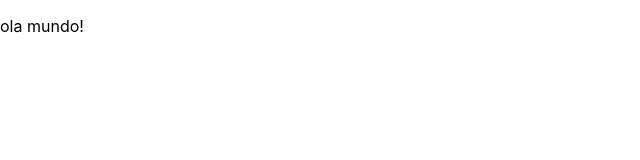
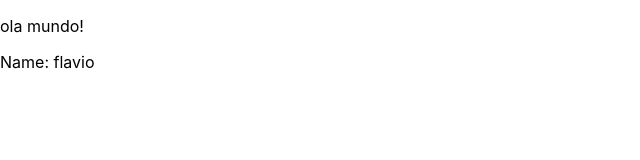
Before and after one commit to flavin27/react-app, a React (Create React App) app: page / in a window 1280 px wide. Shown: the top 160 px of the page, without its empty margins (0-640 px from the left). Built offline with nearby package versions, Linux system fonts and the light colour scheme.

Commit message:
arrumei as props

```diff
--- a/src/App.js
+++ b/src/App.js
@@ -1,6 +1,7 @@
 import './App.css';
 import { Component } from 'react';
 import Header from './components/header/Index'
+import Card from './components/Card/index'
 
 
 
@@ -9,6 +10,7 @@ export default class App extends Component {
         return (
             <>
                 <Header/>
+                <Card name='flavio'/>
             </>
         )
     }
--- a/src/components/Card/index.js
+++ /dev/null
@@ -1,6 +0,0 @@
-import { Component } from "react";
-import './styles.css'
-
-export class Card extends Component {
-
-}
--- /dev/null
+++ b/src/components/Card/index.jsx
@@ -0,0 +1,12 @@
+import { Component } from "react";
+import './styles.css'
+
+export default class Card extends Component {
+    render() {
+        return (
+            <section>
+                <p>Name: {this.props.name}</p>
+            </section>
+        )
+    }
+}
```
Also changed, not shown: src/components/header/Index.jsx (renamed from src/components/header/Index.js).
